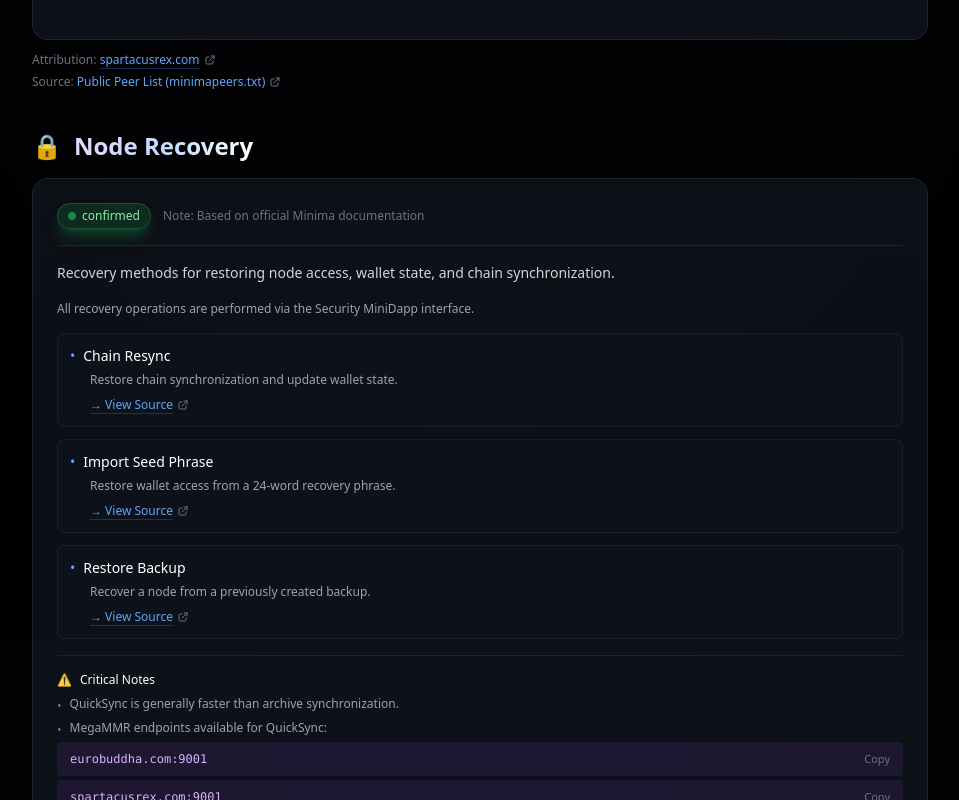
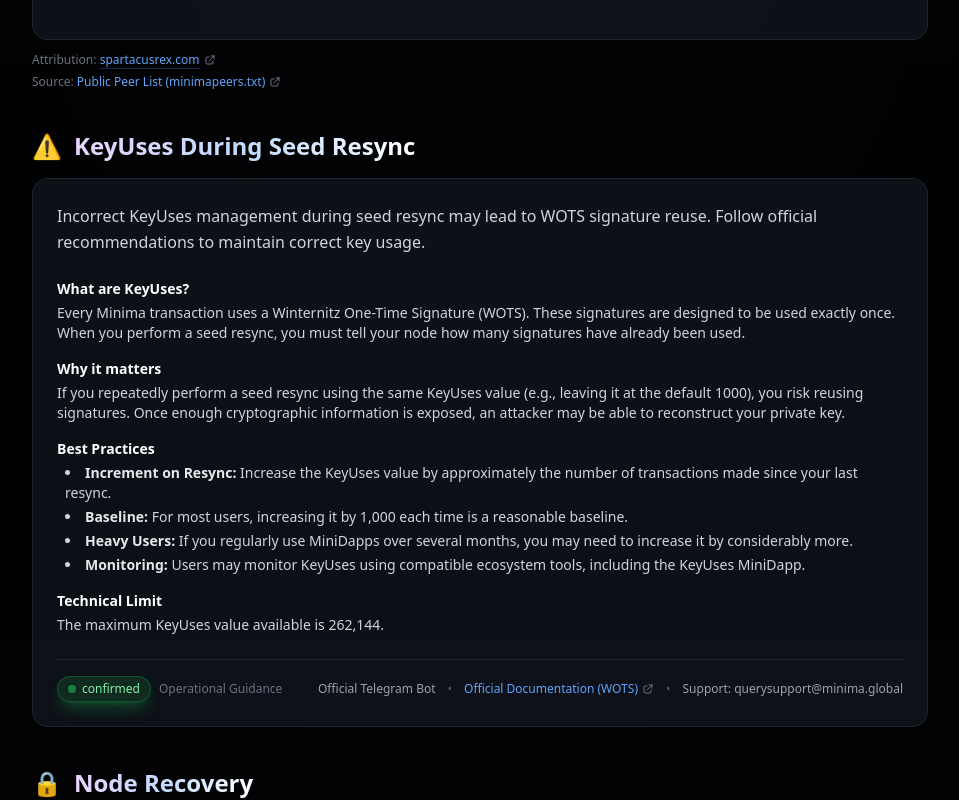
Before and after one commit to KuA1bo/minimaverse-site, a Next.js app: page /nodes in a window 1280 px wide. Shown: the part 960-1760 px from the top of the page, without its empty margins (160-1119 px from the left). Built offline with nearby package versions, Linux system fonts and the light colour scheme.

Commit message:
docs: add KeyUses operational guidance to nodes page

```diff
--- a/src/app/nodes/page.tsx
+++ b/src/app/nodes/page.tsx
@@ -1,10 +1,6 @@
-
-
-
 import Link from 'next/link';
 import JsonLd from '@/components/JsonLd';
 import CopyableEndpoint from '@/components/CopyableEndpoint';
-
 
 const ExternalLink = ({
   href,
@@ -38,7 +34,6 @@ const ExternalLink = ({
   </a>
 );
 
-
 const StatusBadge = ({ status, reducedGlow = false }: { status: 'confirmed' | 'in-development' | 'community' | 'expert-verified', reducedGlow?: boolean }) => {
   const config = {
     'confirmed': { bg: 'bg-green-900/40', text: 'text-green-300', border: 'border-green-700/50', dot: 'bg-green-500', glow: reducedGlow ? 'shadow-green-500/25' : 'shadow-green-500/50' },
@@ -60,7 +55,6 @@ const StatusBadge = ({ status, reducedGlow = false }: { status: 'confirmed' | 'i
     </span>
   );
 };
-
 
 const structuredData = {
   "@context": "https://schema.org",
@@ -86,15 +80,12 @@ export default function NodesPage() {
   return (
     <div className="max-w-4xl mx-auto relative px-4 sm:px-0">
 
-      {}
       <JsonLd data={structuredData} />
 
-      {}
       <header className="mb-8 opacity-0 animate-fade-in-up delay-75 relative">
         <div className="absolute inset-0 bg-gradient-to-r from-purple-500/10 via-blue-500/10 to-cyan-500/10 rounded-2xl opacity-0 hover:opacity-100 transition-opacity duration-500" />
 
         <div className="relative flex justify-between items-start">
-          {}
           <div className="relative inline-block w-full pb-3">
             <Link
               href="/"
@@ -103,7 +94,6 @@ export default function NodesPage() {
               <span className="group-hover:-translate-x-1 transition-transform duration-300 inline-block">←</span> Back to Minimaverse
             </Link>
 
-            {}
             <div className="flex flex-wrap items-center gap-1.5 mb-3 text-sm">
               <Link href="/protocol" className="text-gray-400 hover:text-purple-400 transition-colors">Protocol</Link>
               <span className="text-gray-600">•</span>
@@ -112,7 +102,6 @@ export default function NodesPage() {
               <Link href="/developers" className="text-gray-400 hover:text-purple-400 transition-colors">Developers</Link>
             </div>
 
-            {}
             <h1 className="text-3xl font-bold text-white mb-2">
               <span className="bg-gradient-to-r from-purple-200 via-blue-200 to-white bg-clip-text text-transparent">
                 Minima Node Setup & Installation Guide
@@ -122,7 +111,6 @@ export default function NodesPage() {
             <span className="absolute bottom-0 left-0 right-0 h-px bg-gradient-to-r from-blue-500/60 via-cyan-400/40 to-transparent" />
           </div>
 
-          {}
           <div className="hidden sm:flex items-center justify-end relative -translate-x-10 mt-12 flex-shrink-0">
             <div className="absolute inset-0 flex items-center justify-center">
               <div className="w-8 h-8 bg-purple-500/80 rounded-full blur-lg" />
@@ -141,7 +129,6 @@ export default function NodesPage() {
         </div>
       </header>
 
-      {}
       <div className="relative bg-gray-800/40 border border-gray-700/40 rounded-2xl p-6 mb-8
                       transition-all duration-300 hover:border-purple-500/50 hover:shadow-2xl hover:shadow-purple-500/15
                       opacity-0 animate-fade-in-up delay-150 group overflow-hidden">
@@ -187,7 +174,6 @@ export default function NodesPage() {
             </li>
           </ul>
 
-          {}
           <div className="mt-4 pt-4 border-t border-gray-700/40 text-xs text-gray-500">
             <div className="flex flex-col gap-1.5 sm:flex-row sm:items-center sm:gap-3 flex-wrap">
               <span className="block sm:inline">Status indicators:</span>
@@ -200,7 +186,6 @@ export default function NodesPage() {
         </div>
       </div>
 
-      {}
       <div className="relative bg-blue-900/20 border border-blue-700/40 rounded-2xl p-4 sm:p-6 mb-8
                       transition-all duration-300 hover:border-blue-500/50 hover:shadow-lg hover:shadow-blue-500/10
                       opacity-0 animate-fade-in-up delay-200 group overflow-hidden">
@@ -234,7 +219,6 @@ export default function NodesPage() {
         </div>
       </div>
 
-      {}
       <section id="peer-configuration" className="scroll-mt-20 mb-10 opacity-0 animate-fade-in-up delay-250">
         <h2 className="text-2xl font-bold mb-4 flex items-center gap-3">
           <span className="text-2xl">🔗</span>
@@ -246,7 +230,6 @@ export default function NodesPage() {
                         group overflow-hidden">
           <div className="absolute inset-0 bg-gradient-to-br from-purple-500/5 to-blue-500/5 opacity-0 group-hover:opacity-100 transition-opacity duration-300" />
 
-          {}
           <div className="mb-4 pb-4 border-b border-gray-700/40">
             <div className="flex flex-wrap items-center gap-3 text-xs">
               <StatusBadge status="community" reducedGlow={true} />
@@ -277,7 +260,6 @@ export default function NodesPage() {
           </div>
         </div>
 
-        {}
         <div className="text-gray-500 text-xs mt-3 flex flex-col gap-1.5">
           <p>
             Attribution:{' '}
@@ -300,8 +282,73 @@ export default function NodesPage() {
         </div>
       </section>
 
-      {}
-      <section id="node-recovery" className="scroll-mt-20 mb-10 opacity-0 animate-fade-in-up delay-275">
+      <section id="keyuses-guidance" className="scroll-mt-20 mb-10 opacity-0 animate-fade-in-up delay-275">
+        <h2 className="text-2xl font-bold mb-4 flex items-center gap-3">
+          <span className="text-2xl">⚠️</span>
+          <span className="bg-gradient-to-r from-purple-200 via-blue-200 to-white bg-clip-text text-transparent">
+            KeyUses During Seed Resync
+          </span>
+        </h2>
+
+        <div className="relative bg-gray-800/40 border border-gray-700/40 rounded-2xl p-6
+                        transition-all duration-300 hover:border-purple-500/50 hover:shadow-2xl hover:shadow-purple-500/15
+                        group overflow-hidden">
+          <div className="absolute top-0 left-0 w-full h-px bg-gradient-to-r from-purple-500 via-blue-500 to-cyan-500 transform scale-x-0 group-hover:scale-x-100 transition-transform duration-500 origin-left" />
+
+          <p className="text-gray-300 leading-relaxed mb-6 relative">
+            Incorrect KeyUses management during seed resync may lead to WOTS signature reuse. Follow official recommendations to maintain correct key usage.
+          </p>
+
+          <div className="space-y-4 text-sm text-gray-300 relative">
+            <div>
+              <h3 className="text-white font-semibold mb-1">What are KeyUses?</h3>
+              <p>Every Minima transaction uses a Winternitz One-Time Signature (WOTS). These signatures are designed to be used exactly once. When you perform a seed resync, you must tell your node how many signatures have already been used.</p>
+            </div>
+
+            <div>
+              <h3 className="text-white font-semibold mb-1">Why it matters</h3>
+              <p>If you repeatedly perform a seed resync using the same KeyUses value (e.g., leaving it at the default 1000), you risk reusing signatures. Once enough cryptographic information is exposed, an attacker may be able to reconstruct your private key.</p>
+            </div>
+
+            <div>
+              <h3 className="text-white font-semibold mb-1">Best Practices</h3>
+              <ul className="list-disc list-inside space-y-1 ml-2">
+                <li><strong className="text-gray-200">Increment on Resync:</strong> Increase the KeyUses value by approximately the number of transactions made since your last resync.</li>
+                <li><strong className="text-gray-200">Baseline:</strong> For most users, increasing it by 1,000 each time is a reasonable baseline.</li>
+                <li><strong className="text-gray-200">Heavy Users:</strong> If you regularly use MiniDapps over several months, you may need to increase it by considerably more.</li>
+                <li><strong className="text-gray-200">Monitoring:</strong> Users may monitor KeyUses using compatible ecosystem tools, including the KeyUses MiniDapp.</li>
+              </ul>
+            </div>
+
+            <div>
+              <h3 className="text-white font-semibold mb-1">Technical Limit</h3>
+              <p>The maximum KeyUses value available is 262,144.</p>
+            </div>
+          </div>
+
+          <div className="mt-6 pt-4 border-t border-gray-700/50 flex flex-col sm:flex-row sm:items-center justify-between gap-3 relative">
+            <div className="flex items-center gap-2">
+              <StatusBadge status="confirmed" reducedGlow={true} />
+              <span className="text-xs text-gray-500">Operational Guidance</span>
+            </div>
+
+            <div className="flex flex-wrap gap-x-3 gap-y-1 text-xs text-gray-400">
+              <span>Official Telegram Bot</span>
+              <span className="text-gray-600">•</span>
+              <ExternalLink
+                href="https://docs.minima.global/docs/learn/keys-signatures#digital-signature-schemes"
+                className="text-blue-400 hover:text-purple-400 transition-colors"
+              >
+                Official Documentation (WOTS)
+              </ExternalLink>
+              <span className="text-gray-600">•</span>
+              <span>Support: querysupport@minima.global</span>
+            </div>
+          </div>
+        </div>
+      </section>
+
+      <section id="node-recovery" className="scroll-mt-20 mb-10 opacity-0 animate-fade-in-up delay-300">
         <h2 className="text-2xl font-bold mb-4 flex items-center gap-3">
           <span className="text-2xl">🔒</span>
           <span className="bg-gradient-to-r from-purple-200 via-blue-200 to-white bg-clip-text text-transparent">Node Recovery</span>
@@ -312,7 +359,6 @@ export default function NodesPage() {
                         group overflow-hidden">
           <div className="absolute inset-0 bg-gradient-to-br from-purple-500/5 to-blue-500/5 opacity-0 group-hover:opacity-100 transition-opacity duration-300" />
 
-          {}
           <div className="mb-4 pb-4 border-b border-gray-700/40">
             <div className="flex flex-wrap items-center gap-3 text-xs">
               <StatusBadge status="confirmed" reducedGlow={true} />
@@ -328,7 +374,6 @@ export default function NodesPage() {
               All recovery operations are performed via the Security MiniDapp interface.
             </p>
 
-            {}
             <ul className="space-y-3 text-sm">
               <li className="flex flex-col gap-1.5 p-3 bg-gray-900/30 rounded-lg border border-gray-700/30">
                 <div className="flex items-center gap-2">
@@ -385,7 +430,6 @@ export default function NodesPage() {
               </li>
             </ul>
 
-            {}
             <div className="mt-4 pt-4 border-t border-gray-700/40">
               <h4 className="text-white text-xs font-medium mb-2 flex items-center gap-2">
                 <span>⚠️</span> Critical Notes
@@ -415,7 +459,6 @@ export default function NodesPage() {
           </div>
         </div>
 
-        {}
         <p className="text-gray-500 text-xs mt-3">
           Source:{' '}
           <ExternalLink
@@ -427,7 +470,6 @@ export default function NodesPage() {
         </p>
       </section>
 
-      {}
       <section id="cold-storage" className="scroll-mt-20 mb-10 opacity-0 animate-fade-in-up delay-300">
         <h2 className="text-2xl font-bold mb-4 flex items-center gap-3">
           <span className="text-2xl">🧊</span>
@@ -439,7 +481,6 @@ export default function NodesPage() {
                         group overflow-hidden">
           <div className="absolute inset-0 bg-gradient-to-br from-purple-500/5 to-blue-500/5 opacity-0 group-hover:opacity-100 transition-opacity duration-300" />
 
-          {}
           <div className="mb-4 pb-4 border-b border-gray-700/40">
             <div className="flex flex-wrap items-center gap-3 text-xs">
               <StatusBadge status="confirmed" reducedGlow={true} />
@@ -457,7 +498,6 @@ export default function NodesPage() {
           </div>
         </div>
 
-        {}
         <p className="text-gray-500 text-xs mt-3">
           Source:{' '}
           <ExternalLink
@@ -469,10 +509,8 @@ export default function NodesPage() {
         </p>
       </section>
 
-      {}
       <article className="prose prose-invert max-w-none">
 
-        {}
         <section id="intro" className="scroll-mt-20 mb-10 opacity-0 animate-fade-in-up delay-75">
           <h2 className="text-2xl font-bold mb-4 flex items-center gap-3">
             <span className="text-2xl">📋</span>
@@ -494,7 +532,6 @@ export default function NodesPage() {
           </div>
         </section>
 
-        {}
         <section id="requirements" className="scroll-mt-20 mb-10 opacity-0 animate-fade-in-up delay-150">
           <h2 className="text-2xl font-bold mb-4 flex items-center gap-3">
             <span className="text-2xl">⚙️</span>
@@ -557,7 +594,6 @@ export default function NodesPage() {
           </p>
         </section>
 
-        {}
         <section id="why-run" className="scroll-mt-20 mb-10 opacity-0 animate-fade-in-up delay-200">
           <h2 className="text-2xl font-bold mb-4 flex items-center gap-3">
             <span className="text-2xl">🎯</span>
@@ -596,7 +632,6 @@ export default function NodesPage() {
           </p>
         </section>
 
-        {}
         <section id="installation" className="mb-10 opacity-0 animate-fade-in-up delay-300 scroll-mt-20">
           <h2 className="text-2xl font-bold mb-4 flex items-center gap-3">
             <span className="text-2xl">📥</span>
@@ -640,7 +675,6 @@ export default function NodesPage() {
           </p>
         </section>
 
-        {}
         <section id="expert-guide" className="scroll-mt-20 mb-10 opacity-0 animate-fade-in-up delay-75">
           <h2 className="text-2xl font-bold mb-4 flex items-center gap-3">
             <span className="text-2xl">✨</span>
@@ -652,7 +686,6 @@ export default function NodesPage() {
                           group overflow-hidden hover:-translate-y-1 expert-card-glow">
             <div className="absolute inset-0 bg-gradient-to-br from-purple-500/5 to-blue-500/5 opacity-0 group-hover:opacity-100 transition-opacity duration-300" />
 
-            {}
             <div className="mb-4 pb-4 border-b border-purple-500/20">
               <div className="flex flex-wrap items-center gap-3 text-xs">
                 <StatusBadge status="expert-verified" reducedGlow={true} />
@@ -687,7 +720,6 @@ export default function NodesPage() {
           </div>
         </section>
 
-        {}
         <section id="advanced-nodes" className="mb-10 opacity-0 animate-fade-in-up delay-75 scroll-mt-20">
           <h2 className="text-2xl font-bold mb-4 flex items-center gap-3">
             <span className="text-2xl">🔧</span>
@@ -735,7 +767,6 @@ export default function NodesPage() {
           </div>
         </section>
 
-        {}
         <section id="configuration" className="mb-10 opacity-0 animate-fade-in-up delay-150 scroll-mt-20">
           <h2 className="text-2xl font-bold mb-4 flex items-center gap-3">
             <span className="text-2xl">⚙️</span>
@@ -764,7 +795,6 @@ export default function NodesPage() {
           </div>
         </section>
 
-        {}
         <div className="relative bg-amber-900/20 border border-amber-700/50 rounded-2xl p-6 mb-8
                         transition-all duration-300 hover:border-amber-600/70 hover:shadow-2xl hover:shadow-amber-500/10
                         opacity-0 animate-fade-in-up delay-200 group overflow-hidden">
@@ -782,11 +812,10 @@ export default function NodesPage() {
           </p>
         </div>
 
-        {}
         <section className="border-t border-gray-700/40 pt-6 opacity-0 animate-fade-in-up delay-300">
           <p className="text-gray-500 text-sm flex items-center gap-2">
             <span className="w-2 h-2 bg-green-500 rounded-full animate-pulse" />
-            Last updated: June 10, 2026
+            Last updated: July 19, 2026
           </p>
         </section>
 
```
